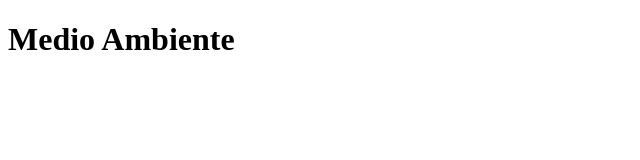
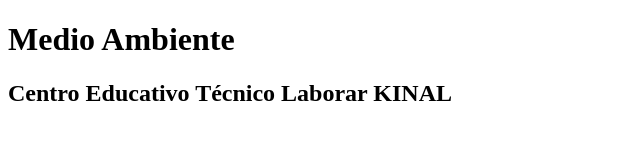
Before and after one commit to hajbal2019010/2019010, a plain HTML site: page index.html in a window 1280 px wide. Shown: the whole page, without its empty margins (0-640 px from the left). Drawn offline with Linux system fonts and the light colour scheme.

Commit message:
se agrego el Centro Educativo

```diff
--- a/index.html
+++ b/index.html
@@ -7,5 +7,6 @@
 </head>
 <body>
     <h1>Medio Ambiente </h1>
+    <h2>Centro Educativo Técnico Laborar KINAL</h2>
 </body>
 </html>
```
